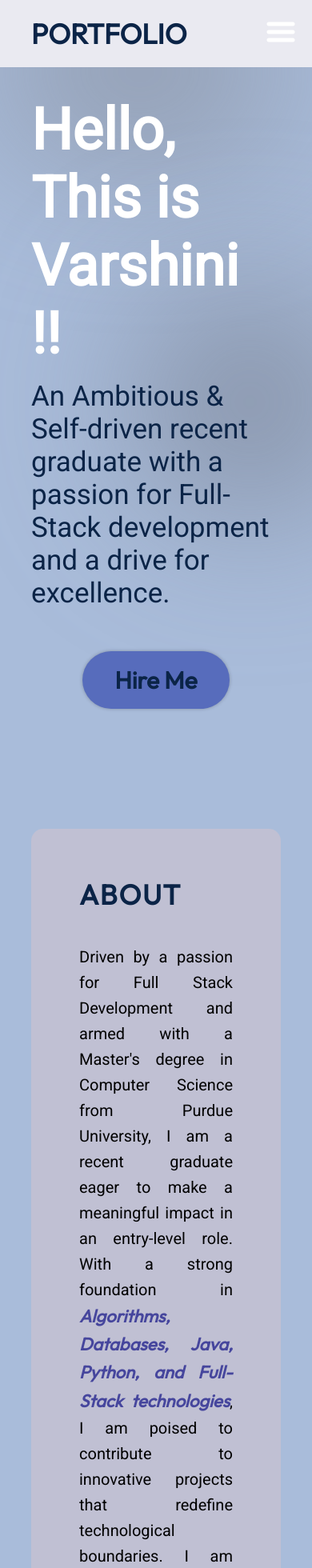
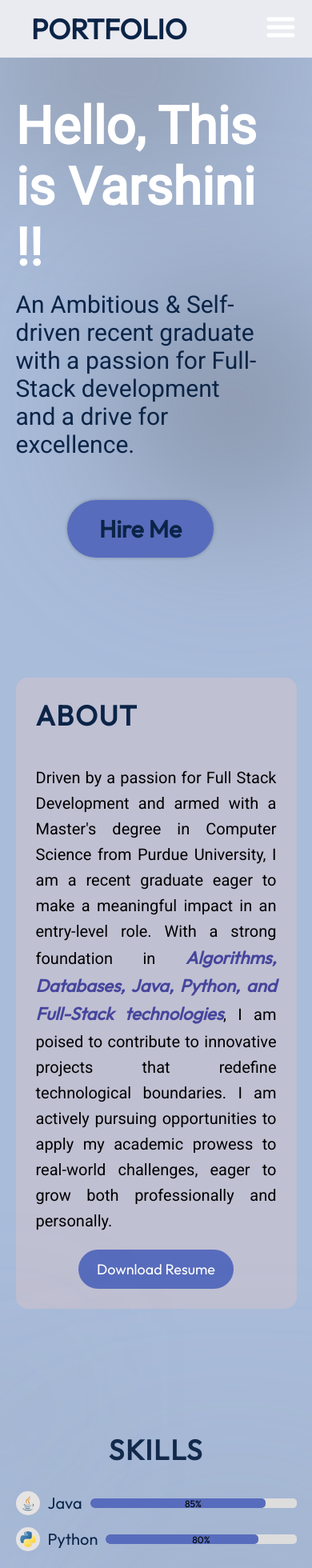
Before and after one commit to VarshiniD29/Portfolio, a React (Vite) app: page / in a window 390 px wide. Shown: the top 1960 px of the page at 80% size. Built offline with nearby package versions, Linux system fonts and the light colour scheme.

Commit message:
Final Code

```diff
--- a/src/components/About/About.module.css
+++ b/src/components/About/About.module.css
@@ -4,7 +4,7 @@
   position: relative;
   background-color: #c0c0d3;
   border-radius: 15px;
-  padding: 100px;
+  padding: 75px;
   z-index: 1;
   margin: 0 auto;
   margin-top: 210px;
@@ -78,8 +78,9 @@
 
 @media screen and (max-width: 830px) {
   .container {
-    padding: 60px;
+    padding: 25px;
     margin-top: 150px;
+    max-width: 90%;
   }
 
   .content {
--- a/src/components/Contact/Contact.module.css
+++ b/src/components/Contact/Contact.module.css
@@ -92,7 +92,9 @@
       align-items: center;
       text-align: center; /* Center text horizontally */
     }
-
+    .text h2 {
+      font-size: 70px;
+    }
     .links {
       align-items: center;
       text-align: center;
@@ -102,6 +104,9 @@
       justify-content: center;
     }
 
+    .link a {
+      font-size: 20px;
+    }
     .rights {
       position: static;
       transform: none;
--- a/src/components/Experience/Experience.module.css
+++ b/src/components/Experience/Experience.module.css
@@ -5,7 +5,7 @@
   margin-top: 79px;
   margin-left: 10%;
   margin-right: 10%;
-  padding-top: 100px;
+  padding-top: 75px;
   font-family: var(--font-roboto);
 }
 
@@ -86,7 +86,7 @@
 .historyItemDetails ul {
   margin-top: 6px;
   list-style-position: inside;
-  font-size: 25px;
+  font-size: 22px;
   list-style-type: disc;
   margin-left: 17px;
 }
@@ -97,6 +97,10 @@
 }
 
 @media screen and (max-width: 830px) {
+  .container{
+    margin-left: 5%;
+  margin-right: 3%;
+  }
   .content {
     flex-direction: column;
     align-items: center;
--- a/src/components/Intro/Intro.module.css
+++ b/src/components/Intro/Intro.module.css
@@ -39,7 +39,7 @@
 }
 
 .description {
-  font-size: 35px;
+  font-size: 30px;
   font-family: var(--font-roboto);
   margin-bottom: 52px;
 }
@@ -77,7 +77,7 @@
   transition: opacity 0.3s, visibility 0.3s;
   opacity: 0.8;
   visibility: visible;
-  z-index: 1000;
+  z-index: 9999;
 }
 
 .scrollToTop:hover {
@@ -147,13 +147,30 @@
 @media screen and (max-width: 830px) {
   .container {
     flex-direction: column-reverse;
+      margin-left: 5%;
+    margin-right: 4%;
+
+  }
+  .title{
+    font-size: 65px;
   }
 
   .content {
     align-items: center;
     width: 100%;
+
+  }
+  .description {
+    font-size: 30px;
   }
   .heroImg {
     display: none;
   }
+  .scrollToTop {
+    padding: 9px 9px;
+  }
+  .scrollToTop span {
+    font-size: 30px;
+
+  }
 }
--- a/src/components/Navbar/Navbar.module.css
+++ b/src/components/Navbar/Navbar.module.css
@@ -7,7 +7,7 @@
   display: flex;
   align-items: center;
   justify-content: space-between;
-  padding: 20px 10%;
+  padding: 14px 10%;
   z-index: 2;
   background-color: #eaeaf1;
 }
@@ -89,11 +89,11 @@
     align-items: center;
     gap: 13px;
     border-radius: 10px;
-    background: rgb(158, 163, 173);
-
+    background: linear-gradient(135deg, #eaeaf1, #d0d0d6);
     padding: 24px 33px;
     box-shadow: 0 0 4px 0 rgba(0, 0, 0, 0.25);
-  }
+}
+
   .menuItems a:hover {
     color : rgb(235, 232, 232);
   }
--- a/src/components/Projects/ProjectCard.module.css
+++ b/src/components/Projects/ProjectCard.module.css
@@ -6,6 +6,7 @@
   border-radius: 10px;
   background: linear-gradient(200deg, #4163a1 0%, rgba(77, 105, 158, 0) 100%);
   padding: 18px 24px;
+  margin-top: -25px;
   max-width: 345px;
   font-family: var(--font-roboto);
   overflow: hidden;
--- a/src/components/Projects/Projects.module.css
+++ b/src/components/Projects/Projects.module.css
@@ -3,9 +3,9 @@
 .container {
   margin-top: 76px;
   color: var(--color-text);
-  margin-left: 10%;
-  margin-right: 10%;
-  padding-top: 100px;
+  margin-left: 7%;
+  margin-right: 7%;
+  padding-top: 75px;
   font-family: var(--font-roboto);
 }
 
@@ -26,3 +26,8 @@
   gap: 15px;
   width: 100%;
 }
+@media screen and (max-width: 830px) {
+  .projects {
+    gap: 42px;
+  }
+}
--- a/src/components/Skills/Skills.module.css
+++ b/src/components/Skills/Skills.module.css
@@ -5,7 +5,7 @@
   margin-top: 79px;
   margin-left: 10%;
   margin-right: 10%;
-  padding-top: 100px;
+  padding-top: 75px;
   font-family: var(--font-roboto);
   position: relative;
   z-index: 1;
@@ -180,6 +180,10 @@
 }
 
 @media screen and (max-width: 830px) {
+  .container{
+    margin-left: 5%;
+  margin-right: 5%;
+  }
   .content {
     flex-direction: column;
     align-items: center;
@@ -197,7 +201,7 @@
   }
 
   .skillInfo p {
-    font-size: 16px;
+    font-size: 20px;
   }
 
   .progressBar {
```
Also changed, not shown: 1 other file (tests, documents, lock files or other folders).
